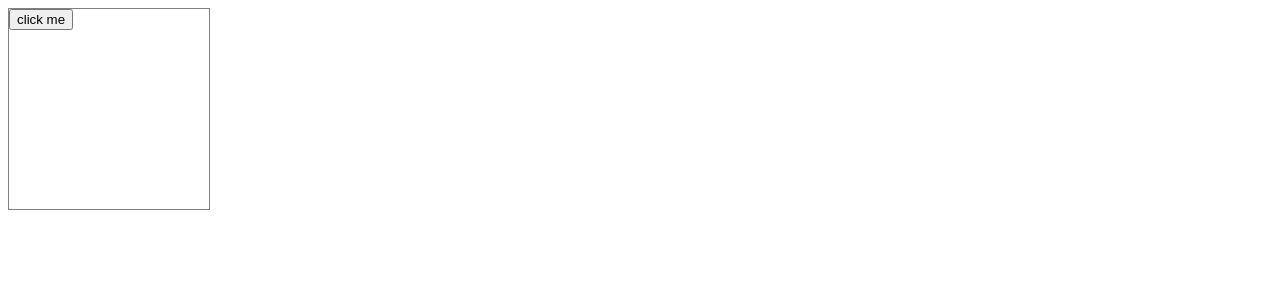
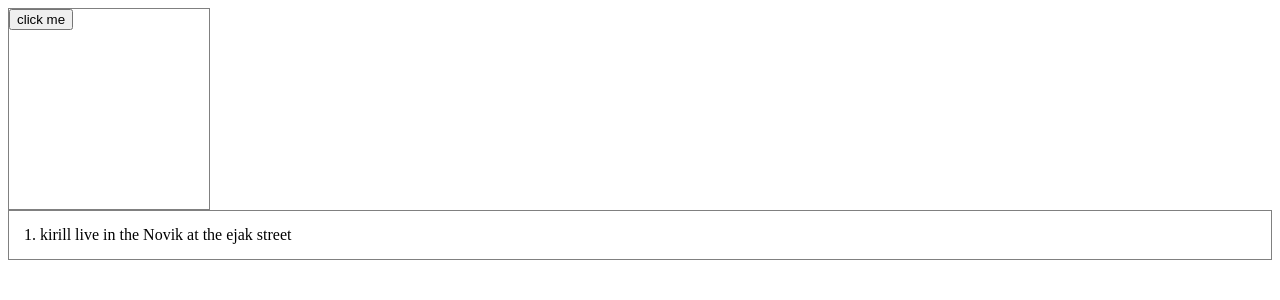
Before and after one commit to kittensgit/repeat-react-ts, a React (Create React App) app: page / in a window 1280 px wide. Shown: the top 300 px of the page. Built offline with nearby package versions, Linux system fonts and the light colour scheme.

Commit message:
UserList, types(IUser, IAddress)

```diff
--- a/src/App.tsx
+++ b/src/App.tsx
@@ -1,17 +1,26 @@
 import React from 'react';
 import Card, { CardVariant } from './components/Card';
+import UserList from './components/UserList';
 
 const App: React.FC = () => {
+    const users = [
+        {
+            id: 1,
+            name: 'kirill',
+            email: 'kotl@gmail.com',
+            address: {
+                city: 'Novik',
+                street: 'ejak',
+                zipcode: 'hz',
+            },
+        },
+    ];
     return (
         <div className="App">
-            <Card
-                onClick={(num) => console.log('meow', num)}
-                width="200px"
-                height="200px"
-                variant={CardVariant.outlined}
-            >
+            <Card width="200px" height="200px" variant={CardVariant.outlined}>
                 <button>click me</button>
             </Card>
+            <UserList users={users} />
         </div>
     );
 };
--- a/src/components/Card.tsx
+++ b/src/components/Card.tsx
@@ -9,12 +9,10 @@ interface CardProps {
     width?: string;
     height?: string;
     variant: CardVariant;
-    onClick: (num: number) => void;
     children?: React.ReactNode;
 }
 
-const Card: FC<CardProps> = ({ height, width, children, variant, onClick }) => {
-    const [value, setValue] = useState(0);
+const Card: FC<CardProps> = ({ height, width, children, variant }) => {
     return (
         <div
             style={{
@@ -26,7 +24,6 @@ const Card: FC<CardProps> = ({ height, width, children, variant, onClick }) => {
                         : 'none',
                 background: variant === CardVariant.primary ? 'gray' : 'none',
             }}
-            onClick={() => onClick(value)}
         >
             {children}
         </div>
--- /dev/null
+++ b/src/components/UserList.tsx
@@ -0,0 +1,24 @@
+import React, { FC } from 'react';
+import { IUser } from '../types/types';
+
+interface UserListProp {
+    users: IUser[];
+}
+
+const UserList: FC<UserListProp> = ({ users }) => {
+    return (
+        <div>
+            {users.map((user) => (
+                <div
+                    key={user.id}
+                    style={{ padding: 15, border: '1px solid gray' }}
+                >
+                    {user.id}. {user.name} live in the {user.address.city} at
+                    the {user.address.street} street
+                </div>
+            ))}
+        </div>
+    );
+};
+
+export default UserList;
--- /dev/null
+++ b/src/types/types.tsx
@@ -0,0 +1,11 @@
+export interface IAddress {
+    street: string;
+    city: string;
+    zipcode: string;
+}
+export interface IUser {
+    id: number;
+    name: string;
+    email: string;
+    address: IAddress;
+}
```
